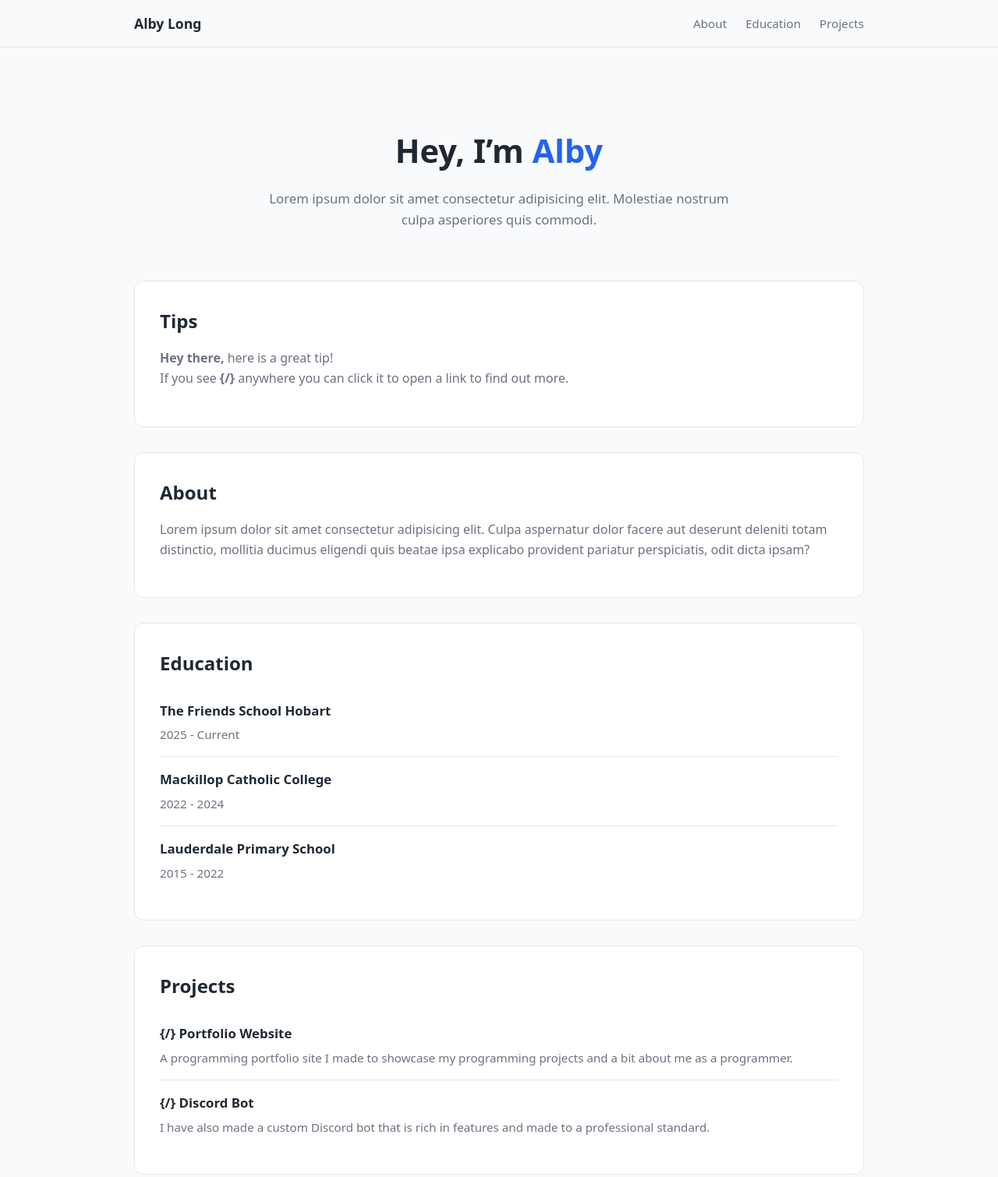
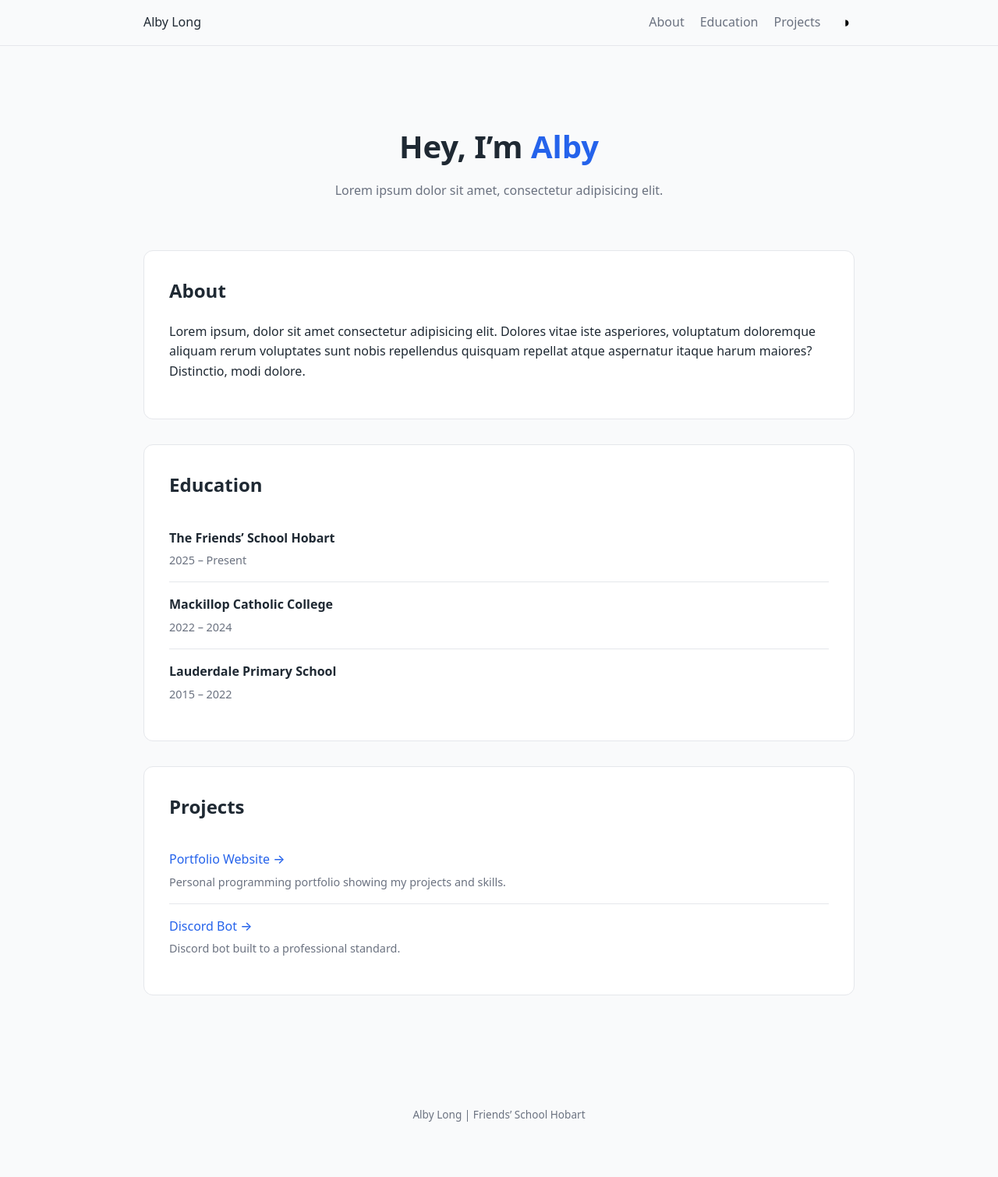
Before and after one commit to mrrias/futuresPortfolio, a plain HTML site: page index.html in a window 1280 px wide. Shown: the top 1510 px of the page at 78% size. After the commit the page ends 1486 px from the top, so only its background shows below. Drawn offline with Linux system fonts and the light colour scheme.

Commit message:
dark/light themes added

```diff
--- a/index.html
+++ b/index.html
@@ -16,57 +16,51 @@
           <a href="#about">About</a>
           <a href="#education">Education</a>
           <a href="#projects">Projects</a>
+          <button
+            class="theme-toggle"
+            id="themeToggle"
+            aria-label="Toggle theme"
+          >
+            ◑
+          </button>
         </nav>
       </div>
     </header>
 
-    <!-- MAIN CONTENT -->
+    <!-- MAIN -->
     <main class="content">
       <!-- HERO -->
       <section class="hero">
         <h1>Hey, I’m <span>Alby</span></h1>
-        <p>
-          Lorem ipsum dolor sit amet consectetur adipisicing elit. Molestiae
-          nostrum culpa asperiores quis commodi.
-        </p>
-      </section>
-
-      <!-- TIP -->
-      <section class="card" id="about">
-        <h2>Tips</h2>
-        <p>
-          <strong>Hey there,</strong> here is a great tip!<br />
-          If you see <strong>{/}</strong> anywhere you can click it to open a
-          link to find out more.
-        </p>
+        <p>Lorem ipsum dolor sit amet, consectetur adipisicing elit.</p>
       </section>
 
       <!-- ABOUT -->
       <section class="card" id="about">
         <h2>About</h2>
         <p>
-          Lorem ipsum dolor sit amet consectetur adipisicing elit. Culpa
-          aspernatur dolor facere aut deserunt deleniti totam distinctio,
-          mollitia ducimus eligendi quis beatae ipsa explicabo provident
-          pariatur perspiciatis, odit dicta ipsam?
+          Lorem ipsum, dolor sit amet consectetur adipisicing elit. Dolores
+          vitae iste asperiores, voluptatum doloremque aliquam rerum voluptates
+          sunt nobis repellendus quisquam repellat atque aspernatur itaque harum
+          maiores? Distinctio, modi dolore.
         </p>
       </section>
 
       <!-- EDUCATION -->
       <section class="card" id="education">
         <h2>Education</h2>
-        <ul class="card-dots">
+        <ul class="list">
           <li>
-            <h3>The Friends School Hobart</h3>
-            <p>2025 - Current</p>
+            <strong>The Friends’ School Hobart</strong>
+            <span>2025 – Present</span>
           </li>
           <li>
-            <h3>Mackillop Catholic College</h3>
-            <p>2022 - 2024</p>
+            <strong>Mackillop Catholic College</strong>
+            <span>2022 – 2024</span>
           </li>
           <li>
-            <h3>Lauderdale Primary School</h3>
-            <p>2015 - 2022</p>
+            <strong>Lauderdale Primary School</strong>
+            <span>2015 – 2022</span>
           </li>
         </ul>
       </section>
@@ -74,30 +68,21 @@
       <!-- PROJECTS -->
       <section class="card" id="projects">
         <h2>Projects</h2>
-        <ul class="card-dots">
+        <ul class="list">
           <li>
-            <h3>
-              <a href="https://mrrias.github.io/portfolioSite/" target="_blank"
-                >{/}</a
-              >
-              Portfolio Website
-            </h3>
-            <p>
-              A programming portfolio site I made to showcase my programming
-              projects and a bit about me as a programmer.
-            </p>
+            <a href="https://mrrias.github.io/portfolioSite/" target="_blank">
+              Portfolio Website →
+            </a>
+            <span
+              >Personal programming portfolio showing my projects and
+              skills.</span
+            >
           </li>
           <li>
-            <h3>
-              <a href="https://mrrias.github.io/ShiroDocs/" target="_blank"
-                >{/}</a
-              >
-              Discord Bot
-            </h3>
-            <p>
-              I have also made a custom Discord bot that is rich in features and
-              made to a professional standard.
-            </p>
+            <a href="https://mrrias.github.io/ShiroDocs/" target="_blank">
+              Discord Bot →
+            </a>
+            <span>Discord bot built to a professional standard.</span>
           </li>
         </ul>
       </section>
@@ -105,7 +90,7 @@
 
     <!-- FOOTER -->
     <footer class="footer">
-      <p>Alby Long Friends School Hobart</p>
+      <p>Alby Long | Friends’ School Hobart</p>
     </footer>
 
     <script src="scripts.js"></script>
--- a/scripts.js
+++ b/scripts.js
@@ -1,4 +1,17 @@
-// Smooth scrolling for anchor links
+const toggle = document.getElementById("themeToggle");
+
+if (localStorage.getItem("theme") === "dark") {
+  document.body.classList.add("dark-mode");
+  toggle.textContent = "◐";
+}
+
+toggle.addEventListener("click", () => {
+  document.body.classList.toggle("dark-mode");
+  const dark = document.body.classList.contains("dark-mode");
+  toggle.textContent = dark ? "◐" : "◑";
+  localStorage.setItem("theme", dark ? "dark" : "light");
+});
+
 document.querySelectorAll('a[href^="#"]').forEach((link) => {
   link.addEventListener("click", (e) => {
     e.preventDefault();
--- a/styles.css
+++ b/styles.css
@@ -5,6 +5,14 @@
   --muted: #6b7280;
   --accent: #2563eb;
   --border: #e5e7eb;
+}
+
+body.dark-mode {
+  --bg: #0f1419;
+  --card: #1a1f2e;
+  --fg: #e4e4e7;
+  --muted: #a1a1aa;
+  --border: #27272a;
 }
 
 * {
@@ -22,77 +30,81 @@ body {
   background: var(--bg);
   color: var(--fg);
   line-height: 1.6;
+  transition:
+    background-color 0.3s ease,
+    color 0.3s ease;
 }
 
-/* --- HEADER --- */
+/* HEADER */
 .header {
   position: sticky;
   top: 0;
-  background: rgba(249, 250, 251, 0.9);
-  backdrop-filter: blur(6px);
+  background: var(--bg);
   border-bottom: 1px solid var(--border);
-  z-index: 10;
 }
 
 .header-inner {
-  max-width: 1000px;
-  margin: 0 auto;
-  padding: 1rem 2rem;
+  max-width: 960px;
+  margin: auto;
+  padding: 1rem 1.5rem;
   display: flex;
   justify-content: space-between;
   align-items: center;
 }
 
-.name {
-  font-weight: 600;
-  font-size: 1.1rem;
-}
-
 nav {
   display: flex;
-  gap: 1.5rem;
+  gap: 1.25rem;
 }
 
 nav a {
+  color: var(--muted);
   text-decoration: none;
-  color: var(--muted);
-  font-size: 0.95rem;
 }
 
 nav a:hover {
   color: var(--accent);
 }
 
-/* --- CONTENT --- */
-.content {
-  max-width: 1000px;
-  margin: 0 auto;
-  padding: 4rem 2rem;
+.theme-toggle {
+  background: none;
+  border: none;
+  cursor: pointer;
+  font-size: 1.2rem;
 }
 
-/* HERO */
+body.dark-mode .theme-toggle {
+  color: #e4e4e7;
+}
+
+/* CONTENT */
+.content {
+  max-width: 960px;
+  margin: auto;
+  padding: 4rem 1.5rem;
+}
+
 .hero {
   text-align: center;
   margin-bottom: 4rem;
 }
 
 .hero h1 {
-  font-size: 2.6rem;
-  margin-bottom: 1rem;
+  font-size: 2.5rem;
+  margin-bottom: 0.75rem;
 }
 
-.hero h1 span {
+.hero span {
   color: var(--accent);
 }
 
 .hero p {
-  max-width: 600px;
-  margin: 0 auto;
+  max-width: 520px;
+  margin: auto;
   color: var(--muted);
-  font-size: 1.05rem;
 }
 
-/* CARD SECTIONS */
+/* CARDS */
 .card {
   background: var(--card);
   border: 1px solid var(--border);
@@ -103,43 +115,36 @@ nav a:hover {
 
 .card h2 {
   margin-top: 0;
-  margin-bottom: 0.75rem;
 }
 
-.card p {
-  color: var(--muted);
-}
-
-/* card-dots */
-.card-dots {
+/* LIST */
+.list {
   list-style: none;
   padding: 0;
   margin: 0;
 }
 
-.card-dots li {
+.list li {
+  display: flex;
+  flex-direction: column;
+  gap: 0.25rem;
   padding: 1rem 0;
   border-bottom: 1px solid var(--border);
 }
 
-.card-dots li:last-child {
+.list li:last-child {
   border-bottom: none;
 }
 
-.card-dots h3 {
-  margin: 0 0 0.3rem;
-  font-size: 1.05rem;
+.list a {
+  font-weight: 500;
+  color: var(--accent);
+  text-decoration: none;
 }
 
-.card-dots p {
-  margin: 0;
-  font-size: 0.95rem;
+.list span {
   color: var(--muted);
-}
-
-a {
-  text-decoration: none;
-  color: inherit;
+  font-size: 0.9rem;
 }
 
 /* FOOTER */
@@ -149,14 +154,3 @@ a {
   color: var(--muted);
   font-size: 0.85rem;
 }
-
-/* MOBILE */
-@media (max-width: 600px) {
-  .hero h1 {
-    font-size: 2rem;
-  }
-
-  nav {
-    gap: 1rem;
-  }
-}
```
